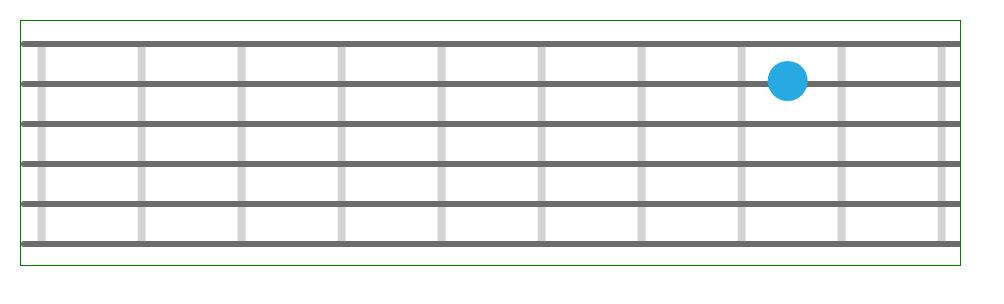
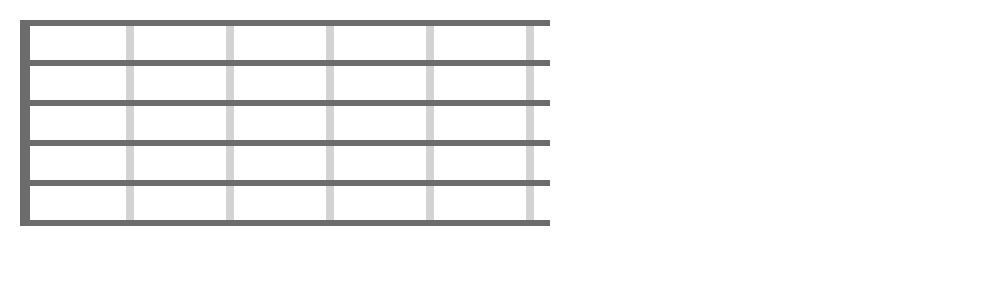
Before and after one commit to bali182/magic-fretboard, a React app: page / in a window 1280 px wide. Shown: the top 304 px of the page, without its empty margins (0-1004 px from the left). Built offline with nearby package versions, Linux system fonts and the light colour scheme.

Commit message:
Model changes, rendering based on model

```diff
--- /dev/null
+++ b/src/Fretboard/FretboadModelUtil.ts
@@ -0,0 +1,104 @@
+import { FretboardModel, StringModel } from './FretboardModel'
+import { Fretboard } from './Fretboard'
+import range from 'lodash/range'
+import head from 'lodash/head'
+import last from 'lodash/last'
+
+export class FretboardModelUtil {
+  private model: FretboardModel
+
+  constructor(model: FretboardModel) {
+    this.model = model
+  }
+
+  getViewportWidth(): number {
+    const fretCount = this.getFretCount()
+    // No frets provided, nothing to do here
+    if (fretCount <= 0) {
+      return 0
+    }
+
+    const isNutVisible = this.isNutVisible()
+
+    const fretsWidth = fretCount * this.model.fretWidth
+    const endOverhangWidth = this.model.stringOverhang
+    const startOverhangWidth = isNutVisible ? 0 : this.model.stringOverhang
+    const nutWidth = this.model.nutWidth
+
+    return fretsWidth + startOverhangWidth + nutWidth + endOverhangWidth
+  }
+
+  getViewportHeight(): number {
+    const stringsCount = this.getStringsCount()
+    // No strings provided nothing to do here
+    if (stringsCount === 0) {
+      return 0
+    }
+    const stringsHeight = (stringsCount - 1) * this.model.stringSpacing
+    const topOverhang = head(this.model.strings).thickness / 2
+    const bottomOverhang = last(this.model.strings).thickness / 2
+    return stringsHeight + topOverhang + bottomOverhang
+  }
+
+  getStringY(string: StringModel): number {
+    const topOverhang = head(this.model.strings).thickness / 2
+
+    const index = this.model.strings.indexOf(string)
+    const basePosition = this.model.stringSpacing * index
+    return topOverhang + basePosition
+  }
+  getStringX1(string: StringModel): number {
+    // TODO
+    return 0
+  }
+  getStringX2(string: StringModel): number {
+    // TODO
+    return this.getViewportWidth()
+  }
+
+  getFretCount(): number {
+    return this.model.lastVisibleFret - this.model.firstVisibleFret
+  }
+  getStringsCount(): number {
+    return this.model.strings.length
+  }
+
+  getFretWireX(fret: number): number {
+    const baseXPosition = fret * this.model.fretWidth
+    const nutWidth = this.isNutVisible() ? this.model.nutWidth : 0
+    const startOverhangWidth = this.isNutVisible() ? 0 : this.model.stringOverhang
+    return baseXPosition + nutWidth + startOverhangWidth
+  }
+  getFretWireY1(fretIndex: number): number {
+    // TODO
+    return 0
+  }
+  getFretWireY2(fretIndex: number): number {
+    return this.getViewportHeight()
+  }
+
+  isNutVisible(): boolean {
+    return this.model.firstVisibleFret === 0
+  }
+
+  getNutX(): number {
+    // TODO
+    return this.model.nutWidth / 2
+  }
+  getNutY1(): number {
+    // TODO
+    return 0
+  }
+  getNutY2(): number {
+    // TODO
+    return this.getViewportHeight()
+  }
+}
+
+export function from(model: FretboardModel): FretboardModelUtil {
+  return new FretboardModelUtil(model)
+}
+
+export function fromProps(fretboard: Fretboard): FretboardModelUtil {
+  return from(fretboard.props.model)
+}
--- a/src/Fretboard/Fretboard.tsx
+++ b/src/Fretboard/Fretboard.tsx
@@ -1,91 +1,67 @@
 import React, { PureComponent, ReactNode } from 'react'
+import { FretboardModel, StringModel } from './FretboardModel'
+import { fromProps, FretboardModelUtil } from './FretboadModelUtil'
 import range from 'lodash/range'
 
-const Strings = 6
-const StringWidth = 6
-const StringSpacing = 40
+export type FretboardProps = {
+  model: FretboardModel
+}
 
-const Frets = 10
-const FretWidth = 8
-const FretSpacing = 100
-
-const MarkerRadius = 20
-const MarkerString = 1
-const MarkerFret = 8
-
-const FretPadding = FretSpacing / 6
-const StringPadding = MarkerRadius
-
-export class Fretboard extends PureComponent {
+export class Fretboard extends PureComponent<FretboardProps> {
   render() {
+    const util = fromProps(this)
     return (
-      <svg
-        width={this.getWidth()}
-        height={this.getHeight()}
-        xmlns="http://www.w3.org/2000/svg"
-        style={{ border: '1px solid green' }}>
-        {this.renderFrets()}
-        {this.renderStrings()}
-        {this.renderMarker()}
+      <svg width={util.getViewportWidth()} height={util.getViewportHeight()} xmlns="http://www.w3.org/2000/svg">
+        {this.renderFrets(util)}
+        {this.renderNut(util)}
+        {this.renderStrings(util)}
+        {this.renderMarkers(util)}
       </svg>
     )
   }
 
-  // TODO calculate dots
-  private getHeight() {
-    const overhang = StringWidth
-    return (Strings - 1) * StringSpacing + overhang + StringPadding * 2
+  renderStrings(util: FretboardModelUtil): ReactNode {
+    const { model } = this.props
+    return model.strings.map(this.renderString(util))
   }
 
-  private getWidth() {
-    const baseWidth = (Frets - 1) * FretSpacing + FretWidth
-    return baseWidth + FretPadding * 2
+  renderFrets(util: FretboardModelUtil): ReactNode {
+    if (util.isNutVisible()) {
+      return range(1, util.getFretCount() + 1).map((index) => this.renderFretWire(util, index))
+    }
+    return range(0, util.getFretCount() + 1).map((index) => this.renderFretWire(util, index))
   }
 
-  renderStrings(): ReactNode {
-    return range(0, Strings).map((i) => this.renderString(i))
+  renderString = (util: FretboardModelUtil) => (strModel: StringModel): ReactNode => {
+    const x1 = util.getStringX1(strModel)
+    const x2 = util.getStringX2(strModel)
+    const y = util.getStringY(strModel)
+    return <line stroke="#6c6c6c" x1={x1} x2={x2} y1={y} y2={y} strokeWidth={strModel.thickness} key={strModel.id} />
   }
 
-  renderFrets(): ReactNode {
-    return range(0, Frets).map((i) => this.renderFret(i))
+  renderFretWire = (util: FretboardModelUtil, index: number) => {
+    const { model } = this.props
+    const x = util.getFretWireX(index)
+    const y1 = util.getFretWireY1(index)
+    const y2 = util.getFretWireY2(index)
+    return <line stroke="lightgray" x1={x} x2={x} y1={y1} y2={y2} strokeWidth={model.fretWireWidth} key={index} />
   }
 
-  renderString(num: number): ReactNode {
-    const halfStrWidth = StringWidth / 2
-    const x1 = halfStrWidth
-    const x2 = this.getWidth() - halfStrWidth
-    const y = halfStrWidth + num * StringSpacing + StringPadding
-    return (
-      <line
-        stroke="#6c6c6c"
-        x1={x1}
-        x2={x2}
-        y1={y}
-        y2={y}
-        strokeWidth={StringWidth}
-        strokeLinecap="round"
-        key={num}
-        cursor="pointer"
-        onClick={() => {
-          console.log('clicked on str')
-        }}
-      />
-    )
+  renderNut = (util: FretboardModelUtil) => {
+    if (!util.isNutVisible()) {
+      return null
+    }
+    const { model } = this.props
+    const x = util.getNutX()
+    const y1 = util.getNutY1()
+    const y2 = util.getNutY2()
+    return <line stroke="#6c6c6c" x1={x} x2={x} y1={y1} y2={y2} strokeWidth={model.nutWidth} key="nut" />
   }
 
-  renderFret(num: number) {
-    const halfFretWidth = FretWidth / 2
-    const y1 = halfFretWidth + StringPadding
-    const y2 = this.getHeight() - halfFretWidth - StringPadding
-    const x = FretPadding + halfFretWidth + num * FretSpacing
-    return (
-      <line stroke="lightgray" x1={x} x2={x} y1={y1} y2={y2} strokeWidth={FretWidth} strokeLinecap="round" key={num} />
-    )
-  }
-
-  renderMarker() {
-    const cx = MarkerFret * FretSpacing - FretSpacing / 2 + FretPadding
+  renderMarkers(util: FretboardModelUtil) {
+    /*const cx = MarkerFret * FretSpacing - FretSpacing / 2 + FretPadding
     const cy = MarkerString * StringSpacing + StringPadding
-    return <circle fill="#27a9e1" cx={cx} cy={cy} r={MarkerRadius} />
+    return <circle fill="#27a9e1" cx={cx} cy={cy} r={MarkerRadius} />*/
+    return null
   }
 }
--- a/src/Fretboard/FretboardModel.ts
+++ b/src/Fretboard/FretboardModel.ts
@@ -9,9 +9,8 @@ export type MarkerModel = {
   type: 'marker'
   id: string
   label: string
-  fretId: string
+  fret: number
   stringId: string
-  radius: number
   kind: MarkerKind
 }
 
@@ -21,20 +20,17 @@ export type StringModel = {
   label?: string
   thickness: number
 }
-export type FretModel = {
-  type: 'fret'
-  id: string
-  label?: string
-  width: number
-  thickness: number
-}
 
 export type FretboardModel = {
   type: 'fretboard'
   strings: StringModel[]
-  frets: FretModel[]
   markers: MarkerModel[]
-  hasNut: boolean
+  firstVisibleFret: number
+  lastVisibleFret: number
+  fretWidth: number
+  fretWireWidth: number
+  nutWidth: number
   stringSpacing: number
   stringOverhang: number
+  markerRadius: number
 }
--- a/src/Fretboard/sampleModels.ts
+++ b/src/Fretboard/sampleModels.ts
@@ -1,16 +1,5 @@
-import { FretModel, StringModel, MarkerModel, MarkerKind, FretboardModel } from './FretboardModel'
-import range from 'lodash/range'
+import { StringModel, MarkerModel, MarkerKind, FretboardModel } from './FretboardModel'
 import { nanoid } from 'nanoid'
-
-const frets = range(1, 6).map(
-  (index): FretModel => ({
-    id: nanoid(),
-    type: 'fret',
-    width: 80,
-    thickness: 8,
-    label: index.toString(),
-  })
-)
 
 const strings = ['E6', 'A', 'D', 'G', 'B', 'E1'].map(
   (string): StringModel => ({
@@ -24,41 +13,42 @@ const strings = ['E6', 'A', 'D', 'G', 'B', 'E1'].map(
 const firstMarker: MarkerModel = {
   type: 'marker',
   id: nanoid(),
-  fretId: frets[3].id,
+  fret: 3,
   stringId: strings[3].id,
   kind: MarkerKind.Pimary,
   label: '1',
-  radius: 20,
 }
 
 const secondMarker: MarkerModel = {
   type: 'marker',
   id: nanoid(),
-  fretId: frets[2].id,
+  fret: 1,
   stringId: strings[0].id,
   kind: MarkerKind.Default,
   label: '2',
-  radius: 20,
 }
 
 const thirdMarker: MarkerModel = {
   type: 'marker',
   id: nanoid(),
-  fretId: frets[5].id,
+  fret: 2,
   stringId: strings[5].id,
   kind: MarkerKind.Secondary,
   label: '3',
-  radius: 20,
 }
 
 const markers = [firstMarker, secondMarker, thirdMarker]
 
 export const model: FretboardModel = {
   type: 'fretboard',
-  frets,
   strings,
   markers,
-  hasNut: true,
   stringOverhang: 20,
   stringSpacing: 40,
+  nutWidth: 10,
+  firstVisibleFret: 0,
+  lastVisibleFret: 5,
+  fretWidth: 100,
+  fretWireWidth: 8,
+  markerRadius: 20,
 }
--- a/src/index.tsx
+++ b/src/index.tsx
@@ -1,10 +1,11 @@
 import React from 'react'
 import { render } from 'react-dom'
 import { Fretboard } from './Fretboard/Fretboard'
+import { model } from './Fretboard/sampleModels'
 
 render(
   <div style={{ padding: '20px' }}>
-    <Fretboard />
+    <Fretboard model={model} />
   </div>,
   document.getElementById('root')
 )
```
Also changed, not shown: src/utils.ts (added, +7 -0 lines).
